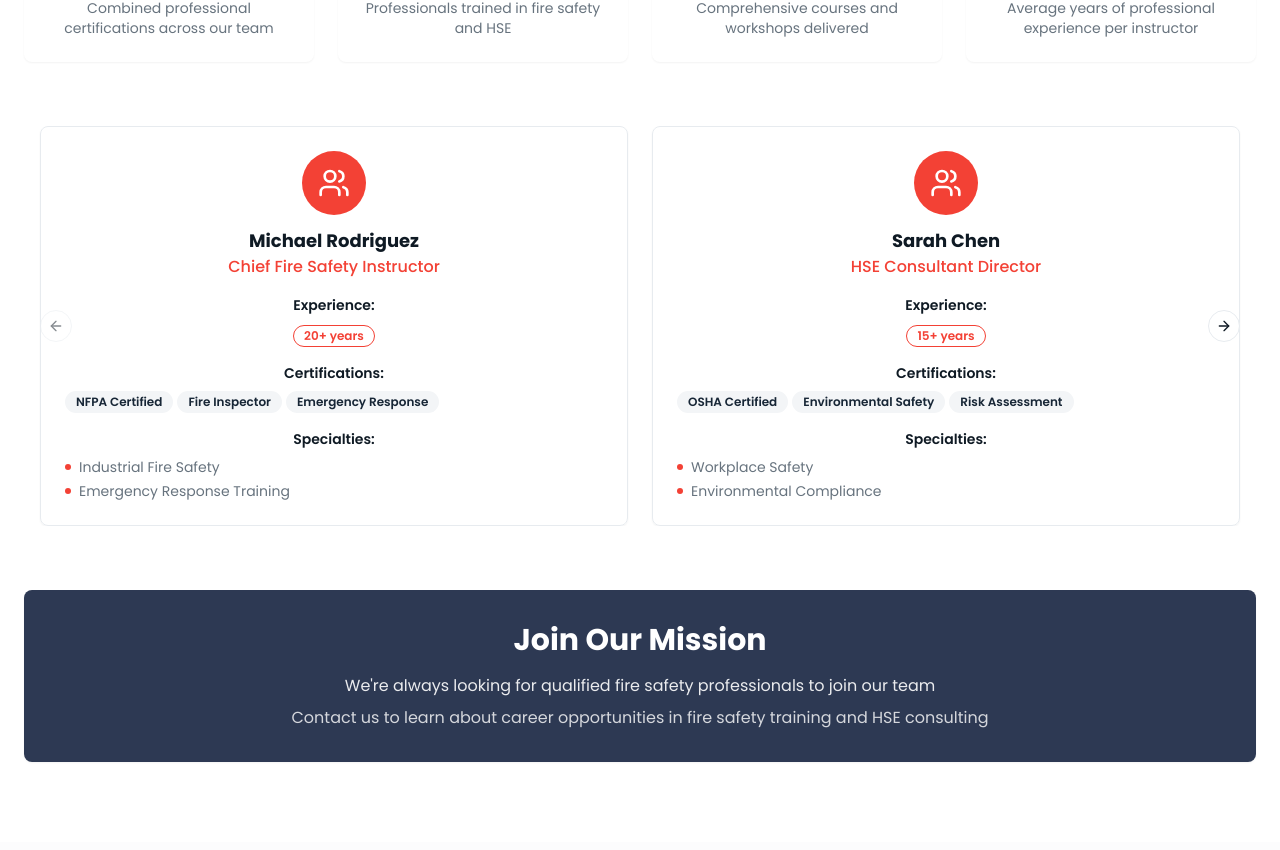
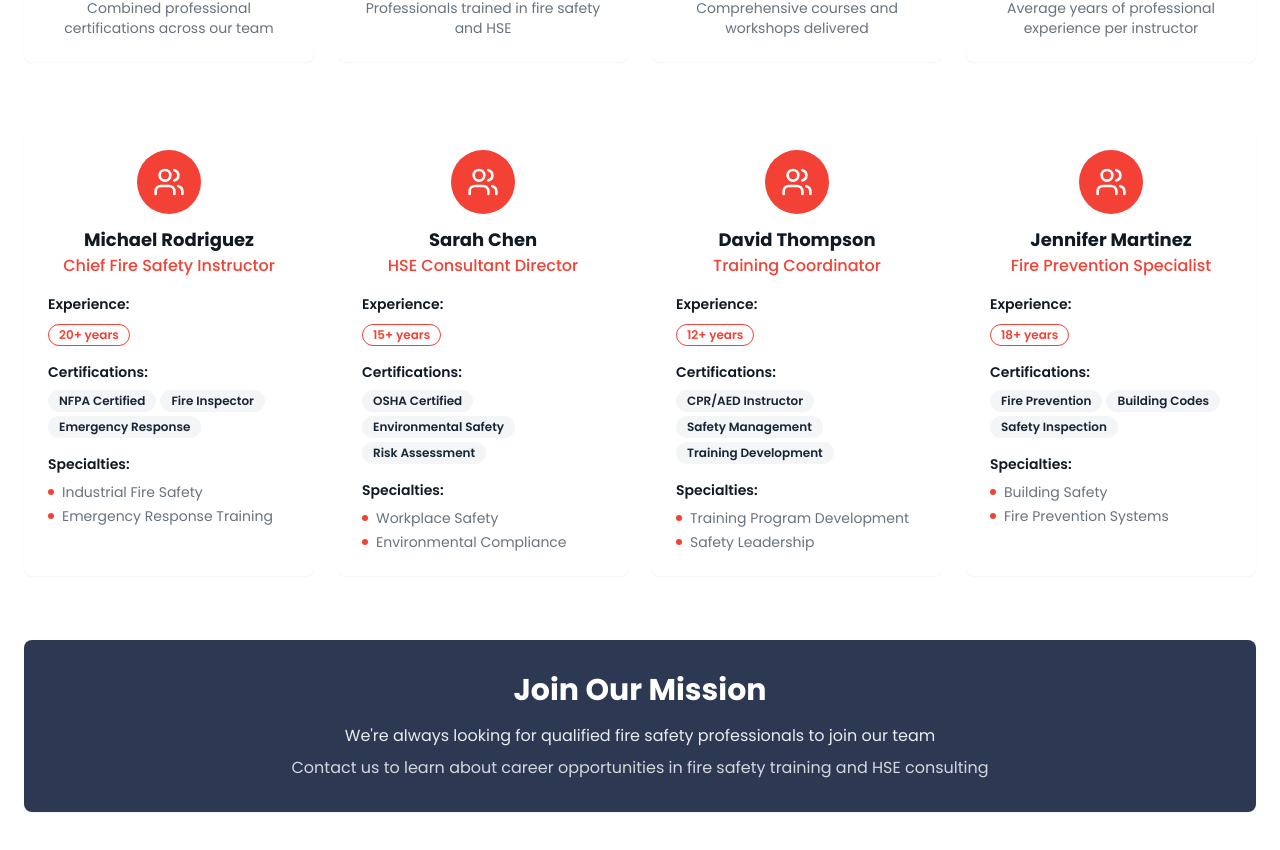
Before and after one commit to LaurensiusNath/firewatch-profile, a React (Vite) app: page / in a window 1280 px wide. Shown: the part 6335-7185 px from the top of the page. Built offline with nearby package versions, Linux system fonts and the light colour scheme.

Commit message:
Reverted to commit 6f3a488bb4233ba2c7caeea3fb672d9186a7bad2

```diff
--- a/src/components/TeamSection.tsx
+++ b/src/components/TeamSection.tsx
@@ -1,64 +1,38 @@
 import { Card, CardContent } from "@/components/ui/card";
 import { Badge } from "@/components/ui/badge";
-import { Carousel, CarouselContent, CarouselItem, CarouselNext, CarouselPrevious } from "@/components/ui/carousel";
-import { Award, Users, BookOpen, Shield, Quote } from "lucide-react";
-import { useState } from "react";
+import { Award, Users, BookOpen, Shield } from "lucide-react";
 
 const TeamSection = () => {
-  const [flippedCards, setFlippedCards] = useState<number[]>([]);
-
   const teamMembers = [
     {
       name: "Michael Rodriguez",
       position: "Chief Fire Safety Instructor",
       certifications: ["NFPA Certified", "Fire Inspector", "Emergency Response"],
       experience: "20+ years",
-      specialties: ["Industrial Fire Safety", "Emergency Response Training"],
-      photo: "/src/assets/team-photo.jpg",
-      quote: "Safety is not just a priority, it's a way of life. Every day we save lives through proper training and preparation."
+      specialties: ["Industrial Fire Safety", "Emergency Response Training"]
     },
     {
       name: "Sarah Chen",
       position: "HSE Consultant Director",
       certifications: ["OSHA Certified", "Environmental Safety", "Risk Assessment"],
       experience: "15+ years",
-      specialties: ["Workplace Safety", "Environmental Compliance"],
-      photo: "/src/assets/safety-equipment.jpg",
-      quote: "Excellence in safety comes from understanding that prevention is always better than reaction."
+      specialties: ["Workplace Safety", "Environmental Compliance"]
     },
     {
       name: "David Thompson",
       position: "Training Coordinator",
       certifications: ["CPR/AED Instructor", "Safety Management", "Training Development"],
       experience: "12+ years",
-      specialties: ["Training Program Development", "Safety Leadership"],
-      photo: "/src/assets/hero-firefighter.jpg",
-      quote: "Great leaders inspire others to achieve safety excellence through education and example."
+      specialties: ["Training Program Development", "Safety Leadership"]
     },
     {
       name: "Jennifer Martinez",
       position: "Fire Prevention Specialist",
       certifications: ["Fire Prevention", "Building Codes", "Safety Inspection"],
       experience: "18+ years",
-      specialties: ["Building Safety", "Fire Prevention Systems"],
-      photo: "/teamFireTrainingGround.webp",
-      quote: "Prevention is the cornerstone of fire safety. Every inspection could save countless lives."
+      specialties: ["Building Safety", "Fire Prevention Systems"]
     }
   ];
-
-  const handleCardFlip = (index: number) => {
-    setFlippedCards(prev =>
-      prev.includes(index)
-        ? prev.filter(i => i !== index)
-        : [...prev, index]
-    );
-  };
-
-  // Group team members into pairs for carousel slides
-  const teamSlides = [];
-  for (let i = 0; i < teamMembers.length; i += 2) {
-    teamSlides.push(teamMembers.slice(i, i + 2));
-  }
 
   const stats = [
     {
@@ -132,27 +106,11 @@ const TeamSection = () => {
           ))}
         </div>
 
-        {/* Team Members Carousel */}
-        <div className="mb-16">
-          <Carousel className="w-full">
-            <CarouselContent>
-              {teamSlides.map((slide, slideIndex) => (
-                <CarouselItem key={slideIndex}>
-                  <div className="grid md:grid-cols-2 gap-6 px-4">
-                    {slide.map((member, memberIndex) => {
-                      const globalIndex = slideIndex * 2 + memberIndex;
-                      const isFlipped = flippedCards.includes(globalIndex);
-
-                      return (
-                        <div key={globalIndex} className="perspective-1000">
-                          <Card
-                            className="flip-card cursor-pointer h-[400px] relative"
-                            onClick={() => handleCardFlip(globalIndex)}
-                          >
-                            <div className={`flip-card-inner ${isFlipped ? 'flipped' : ''}`}>
-                              {/* Front of Card */}
-                              <div className="flip-card-front">
-                                <CardContent className="p-6 h-full">
+        {/* Team Members */}
+        <div className="grid md:grid-cols-2 lg:grid-cols-4 gap-6">
+          {teamMembers.map((member, index) => (
+            <Card key={index} className="hover:shadow-card transition-all duration-300 group border-0">
+              <CardContent className="p-6">
                 <div className="text-center mb-4">
                   <div className="w-16 h-16 bg-accent rounded-full flex items-center justify-center mx-auto mb-3 group-hover:shadow-accent transition-all duration-300">
                     <Users className="h-8 w-8 text-primary-foreground" />
@@ -195,41 +153,8 @@ const TeamSection = () => {
                   </div>
                 </div>
               </CardContent>
-                              </div>
-
-                              {/* Back of Card */}
-                              <div className="flip-card-back">
-                                <CardContent className="p-6 h-full flex flex-col justify-center items-center text-center">
-                                  <div className="mb-6">
-                                    <img
-                                      src={member.photo}
-                                      alt={member.name}
-                                      className="w-24 h-24 rounded-full object-cover mx-auto mb-4 border-4 border-accent"
-                                    />
-                                    <h4 className="text-xl font-bold text-foreground mb-2">{member.name}</h4>
-                                    <p className="text-accent font-medium">{member.position}</p>
-                                  </div>
-
-                                  <div className="bg-accent/10 p-4 rounded-xl">
-                                    <Quote className="h-6 w-6 text-accent mx-auto mb-3" />
-                                    <p className="text-muted-foreground italic text-sm leading-relaxed">
-                                      "{member.quote}"
-                                    </p>
-                                  </div>
-                                </CardContent>
-                              </div>
-                            </div>
             </Card>
-                        </div>
-                      );
-                    })}
-                  </div>
-                </CarouselItem>
           ))}
-            </CarouselContent>
-            <CarouselPrevious className="left-4" />
-            <CarouselNext className="right-4" />
-          </Carousel>
         </div>
 
         {/* Team CTA */}
--- a/src/index.css
+++ b/src/index.css
@@ -121,45 +121,3 @@
     @apply bg-background text-foreground font-sans;
   }
 }
-
-@layer components {
-  /* Card flip animation */
-  .perspective-1000 {
-    perspective: 1000px;
-  }
-
-  .flip-card {
-    background-color: transparent;
-    border: none;
-  }
-
-  .flip-card-inner {
-    position: relative;
-    width: 100%;
-    height: 100%;
-    text-align: center;
-    transition: transform 0.8s;
-    transform-style: preserve-3d;
-  }
-
-  .flip-card-inner.flipped {
-    transform: rotateY(180deg);
-  }
-
-  .flip-card-front, .flip-card-back {
-    position: absolute;
-    width: 100%;
-    height: 100%;
-    -webkit-backface-visibility: hidden;
-    backface-visibility: hidden;
-    border-radius: 0.5rem;
-    border: 1px solid hsl(var(--border));
-    background: hsl(var(--card));
-    box-shadow: 0 4px 20px -2px hsl(var(--shadow-card));
-  }
-
-  .flip-card-back {
-    transform: rotateY(180deg);
-    background: linear-gradient(135deg, hsl(var(--card)), hsl(var(--accent) / 0.05));
-  }
-}
```
Lines whose indentation alone changed are shown as unchanged.
